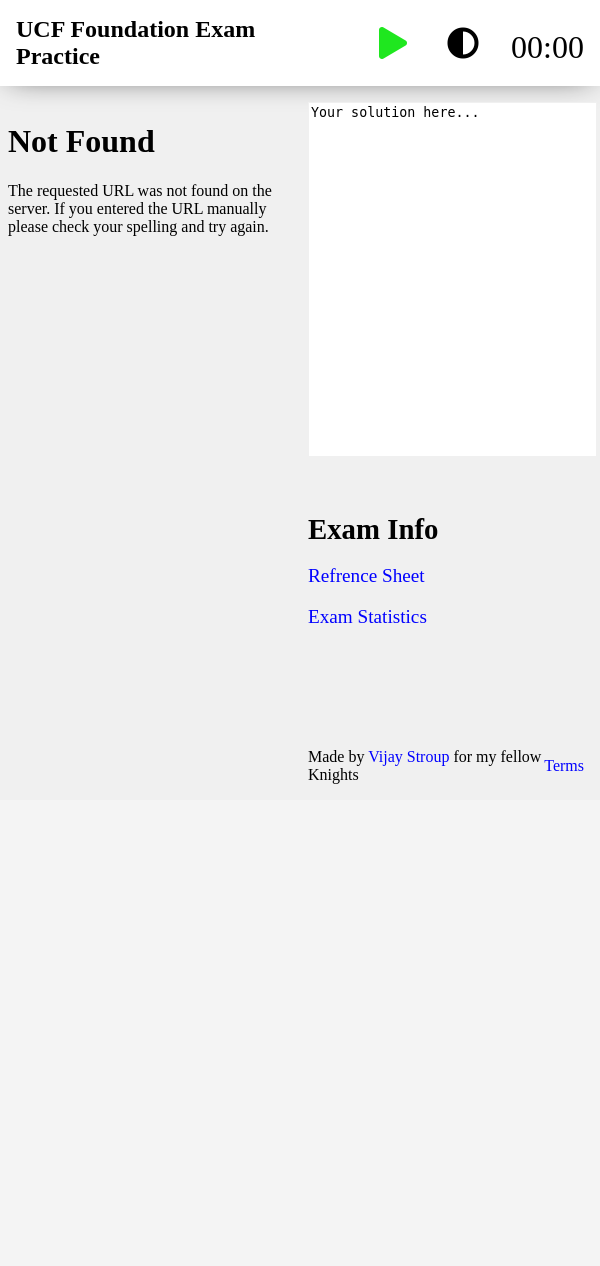
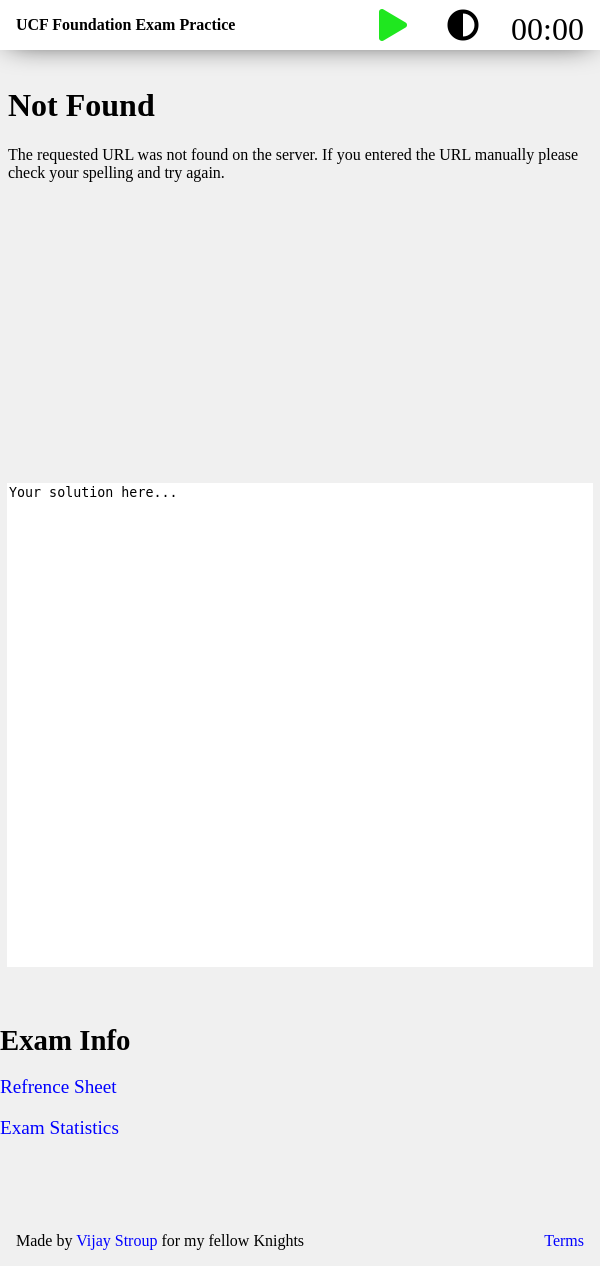
Before and after one commit to vijaystroup/ucf-fe, a Flask app: page / in a window 600 px wide. Before the commit the page ends 784 px from the top, so only its background shows below. Run offline with Flask 2, Linux system fonts and the light colour scheme; data that the repository does not hold is empty; some libraries are stand-ins or nearby versions.

Commit message:
responsive

```diff
--- a/static/index.css
+++ b/static/index.css
@@ -1,5 +1,4 @@
 html, body {
-    height: 100vh;
     margin: 0;
     padding: 0;
     background-color: var(--bg-primary);
@@ -50,7 +49,7 @@ a {
 
 .right textarea {
     width: 97%;
-    height: 50%;
+    height: 60%;
     resize: none;
     background-color: var(--bg-secondary);
     border-color: var(--bg-primary);
@@ -65,9 +64,9 @@ a {
 
 .nav {
     justify-content: space-between;
-    -webkit-box-shadow: 0px 0px 30px -10px rgba(0,0,0,0.75);
-    -moz-box-shadow: 0px 0px 30px -10px rgba(0,0,0,0.75);
-    box-shadow: 0px 0px 30px -10px rgba(0,0,0,0.75);
+    -webkit-box-shadow: 0px 0px 30px -10px black;
+    -moz-box-shadow: 0px 0px 30px -10px black;
+    box-shadow: 0px 0px 30px -10px black;
     margin-bottom: 1rem;
     background-color: var(--bg-secondary);
 }
@@ -144,3 +143,54 @@ footer {
     transition: transform 300ms ease;
     color: var(--text-primary);
 }
+
+/* Small screens */
+@media only screen and (max-width: 600px) {
+    .cols {
+        flex-direction: column;
+    }
+
+    .col {
+        width: 100%;
+    }
+
+    .left {
+        height: 50vh;
+    }
+
+    .right {
+        margin-left: 0;
+        height: 100vh;
+    }
+
+    .nav {
+        flex-direction: row;
+    }
+
+    .tools {
+        flex-direction: row;
+    }
+
+    textarea {
+        margin-top: 1rem;
+        width: 100%;
+        align-self: center;
+        height: 50vh;
+    }
+
+    footer {
+        margin-left: 1rem;
+        margin-right: 1rem;
+    }
+
+    #title {
+        font-size: 1rem;
+    }
+}
+
+/* Large screens */
+@media only screen and (min-width: 600px) {
+    html, body {
+        height: 100vh;
+    }
+}
--- a/templates/index.html
+++ b/templates/index.html
@@ -33,7 +33,7 @@
                 </div>
                 <footer>
                     <p>Made by <span><a href="https://www.vijaystroup.com" target="_blank">Vijay Stroup</a></span> for my fellow Knights</p>
-                    <a id="terms">Terms</a>
+                    <a href="/terms">Terms</a>
                 </footer>
             </div>
         </div>
```
